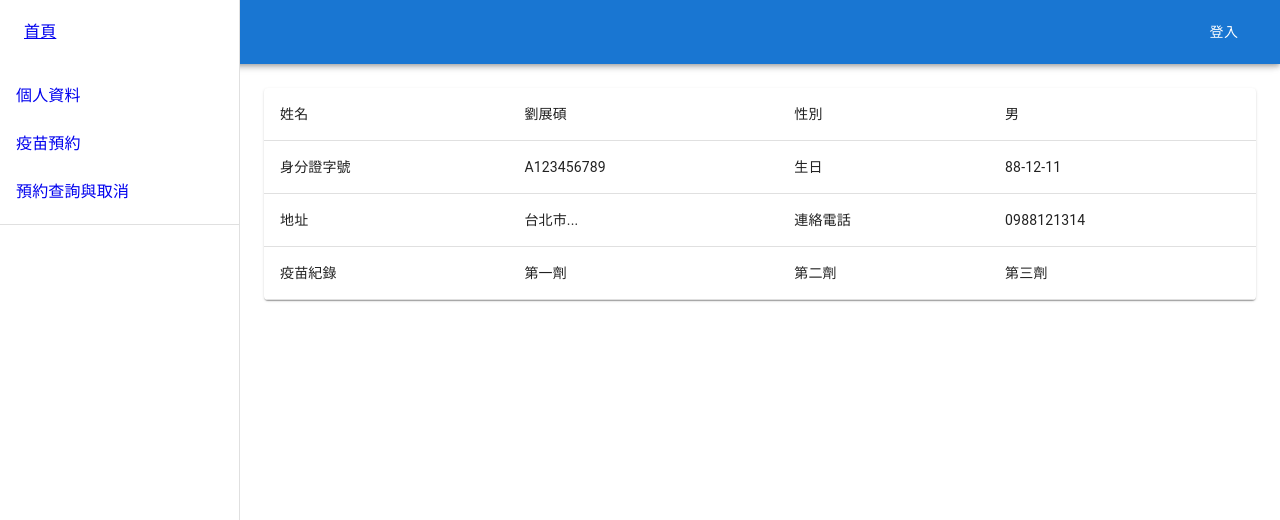
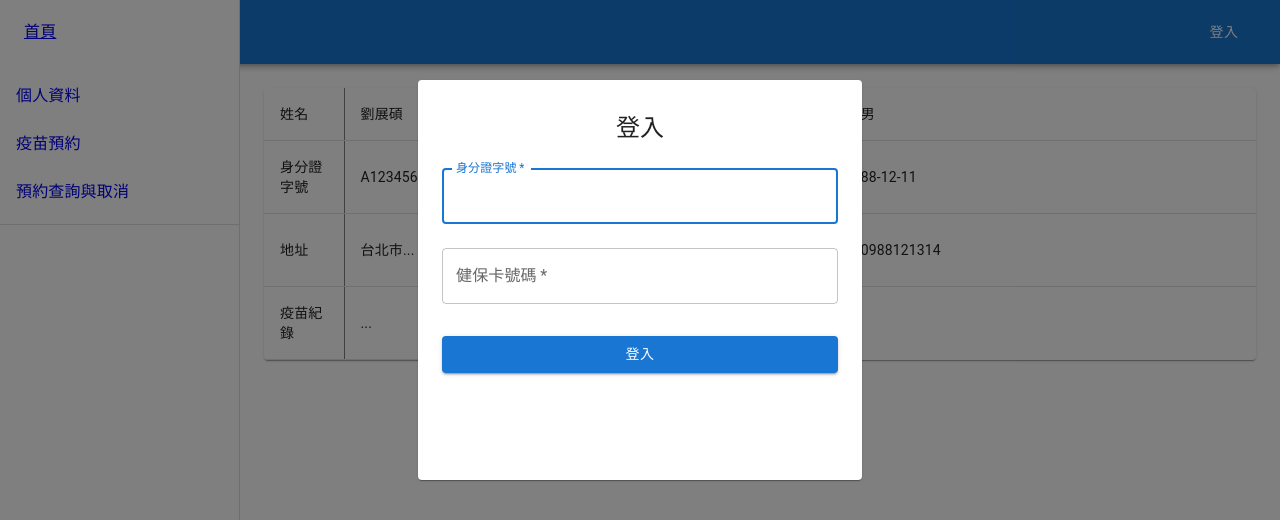
Before and after one commit to MortalHappiness/VaccineReservationSystem, a React (Vite) app in the folder frontend/: page /user in a window 1280 px wide. Both pictures are taken after a click on the button "登入". Shown: the top 520 px of the page. Built offline with nearby package versions, Linux system fonts and the light colour scheme.

Commit message:
frontend login

```diff
--- a/frontend/src/App.jsx
+++ b/frontend/src/App.jsx
@@ -19,9 +19,10 @@ const DrawerHeader = styled("div")(({ theme }) => ({
 }));
 
 function App() {
+  const [loginOpen, setLoginOpen] = useState(false);
   return (
     <Box sx={{ display: "flex" }}>
-      <NavigationBar />
+      <NavigationBar loginOpen={loginOpen} setLoginOpen={setLoginOpen}/>
       <Sidebar />
 
       <Box component="main" sx={{ flexGrow: 1, p: 3 }}>
--- a/frontend/src/NavigationBar.jsx
+++ b/frontend/src/NavigationBar.jsx
@@ -6,8 +6,9 @@ import Typography from "@mui/material/Typography";
 import Button from "@mui/material/Button";
 import IconButton from "@mui/material/IconButton";
 import MenuIcon from "@mui/icons-material/Menu";
+import Login from "./Pages/Login";
 
-export default function NavigationBar() {
+export default function NavigationBar(props) {
   return (
     // <Box sx={{ flexGrow: 1 }}>
     <AppBar position="fixed">
@@ -24,7 +25,8 @@ export default function NavigationBar() {
         <Typography variant="h6" component="div" sx={{ flexGrow: 1 }}>
           疫苗系統
         </Typography>
-        <Button color="inherit">登入</Button>
+        <Button color="inherit" onClick={()=>props.setLoginOpen(true)}>登入</Button>
+        <Login open={props.loginOpen} setLoginOpen={props.setLoginOpen}/>
       </Toolbar>
     </AppBar>
     // </Box>
--- /dev/null
+++ b/frontend/src/Pages/Login.jsx
@@ -0,0 +1,121 @@
+import { useState } from 'react';
+import Avatar from '@mui/material/Avatar';
+import Button from '@mui/material/Button';
+import CssBaseline from '@mui/material/CssBaseline';
+import TextField from '@mui/material/TextField';
+import FormControlLabel from '@mui/material/FormControlLabel';
+import Checkbox from '@mui/material/Checkbox';
+import Link from '@mui/material/Link';
+import Grid from '@mui/material/Grid';
+import Box from '@mui/material/Box';
+import LockOutlinedIcon from '@mui/icons-material/LockOutlined';
+import Typography from '@mui/material/Typography';
+import Container from '@mui/material/Container';
+import Modal from '@mui/material/Modal';
+import Paper from '@mui/material/Paper';
+import { createTheme, ThemeProvider } from '@mui/material/styles';
+const theme = createTheme();
+export default function Login(props) {
+    const handleSubmit = (event)=> {
+        event.preventDefault();
+        const data = new FormData(event.currentTarget);
+        console.log(data.get("nationalId"), data.get("healthCardId"));
+        //TODO handle user info and session
+        // if (success) {
+        //     handleClose();
+        // } else {
+        // }
+    }
+    const handleClose = () => {
+        props.setLoginOpen(false);
+    }
+  return (
+      <>
+    <Modal
+      open={props.open}
+      onClose={handleClose}
+      aria-labelledby="modal-modal-title"
+      aria-describedby="modal-modal-description"
+      sx={{
+          display:"flex",
+          flexDirection:"row",
+          justifyContent:"center"
+      }}
+    >
+      <ThemeProvider theme={theme}>
+        <Paper sx={{
+            maxWidth: 500,
+            maxHeight: 400,
+            mx:40,
+            mt: 10
+        }}>
+      <Container component="main" maxWidth="xs" bgcolor="white">
+        <CssBaseline />
+        <Box
+          sx={{
+            marginTop: 4,
+            display: 'flex',
+            flexDirection: 'column',
+            alignItems: 'center',
+          }}
+        >
+          {/* <Avatar sx={{ m: 1, bgcolor: 'secondary.main' }}>
+            <LockOutlinedIcon />
+          </Avatar> */}
+          <Typography component="h1" variant="h5">
+            登入
+          </Typography>
+          <Box component="form" noValidate sx={{ mt: 1 }} onSubmit={handleSubmit}>
+            <TextField
+              margin="normal"
+              required
+              fullWidth
+              id="nationalId"
+              label="身分證字號"
+              name="nationalId"
+              autoComplete="nationalId"
+              autoFocus
+            />
+            <TextField
+              margin="normal"
+              required
+              fullWidth
+              name="healthCardId"
+              label="健保卡號碼"
+              id="healthCardId"
+              autoComplete="healthCardId"
+            />
+            {/* <FormControlLabel
+              control={<Checkbox value="remember" color="primary" />}
+              label="Remember me"
+            /> */}
+            <Button
+              type="submit"
+              fullWidth
+              variant="contained"
+              sx={{ mt: 3, mb: 2 }}
+
+            >
+              登入
+            </Button>
+            {/* <Grid container>
+              <Grid item xs>
+                <Link href="#" variant="body2">
+                  Forgot password?
+                </Link>
+              </Grid>
+              <Grid item>
+                <Link href="#" variant="body2">
+                  {"Don't have an account? Sign Up"}
+                </Link>
+              </Grid>
+            </Grid> */}
+          </Box>
+        </Box>
+      </Container>
+      </Paper>
+    </ThemeProvider>
+        </Modal>
+        </>
+  );
+}
--- a/frontend/src/Pages/ReservationSearch.jsx
+++ b/frontend/src/Pages/ReservationSearch.jsx
@@ -432,7 +432,7 @@ export default function ReservationSearch() {
             <TableContainer component={Paper}>
               <Table sx={{ minWidth: 650 }} aria-label="simple table">
                 <TableHead>
-                  <TableRow sx={{height: 20}}>
+                  <TableRow sx={{ height: 20 }}>
                     <TableCell>醫療院所名稱</TableCell>
                     <TableCell align="right">疫苗種類</TableCell>
                     <TableCell align="right">剩餘劑數</TableCell>
--- a/frontend/src/Pages/User.jsx
+++ b/frontend/src/Pages/User.jsx
@@ -5,34 +5,43 @@ import TableContainer from "@mui/material/TableContainer";
 import TableHead from "@mui/material/TableHead";
 import TableRow from "@mui/material/TableRow";
 import Paper from "@mui/material/Paper";
+import { createTheme } from "@mui/material";
+const theme = createTheme({
+  subject: {
+    borderRight: "1px solid gray",
+    width: 80,
+  },
+  detail: {
+    borderRight: "2px solid black",
+  },
+
+})
 export default function User() {
   return (
     <TableContainer component={Paper}>
       <Table sx={{ minWidth: 700 }} aria-label="customized table">
         <TableBody>
           <TableRow>
-            <TableCell>姓名</TableCell>
-            <TableCell>劉展碩</TableCell>
-            <TableCell>性別</TableCell>
+            <TableCell sx={theme.subject}>姓名</TableCell>
+            <TableCell sx={theme.detail}>劉展碩</TableCell>
+            <TableCell sx={theme.subject}>性別</TableCell>
             <TableCell>男</TableCell>
           </TableRow>
           <TableRow>
-            <TableCell>身分證字號</TableCell>
-            <TableCell>A123456789</TableCell>
-            <TableCell>生日</TableCell>
+            <TableCell sx={theme.subject}>身分證字號</TableCell>
+            <TableCell sx={theme.detail}>A123456789</TableCell>
+            <TableCell sx={theme.subject}>生日</TableCell>
             <TableCell>88-12-11</TableCell>
           </TableRow>
           <TableRow>
-            <TableCell>地址</TableCell>
-            <TableCell>台北市...</TableCell>
-            <TableCell>連絡電話</TableCell>
+            <TableCell sx={theme.subject}>地址</TableCell>
+            <TableCell sx={theme.detail}>台北市...</TableCell>
+            <TableCell sx={theme.subject}>連絡電話</TableCell>
             <TableCell>0988121314</TableCell>
           </TableRow>
           <TableRow>
-            <TableCell>疫苗紀錄</TableCell>
-            <TableCell>第一劑</TableCell>
-            <TableCell>第二劑</TableCell>
-            <TableCell>第三劑</TableCell>
+            <TableCell sx={theme.subject}>疫苗紀錄</TableCell>
+            <TableCell>...</TableCell>
           </TableRow>
         </TableBody>
       </Table>
```
Also changed, not shown: 2 other files (tests, documents, lock files or other folders).
